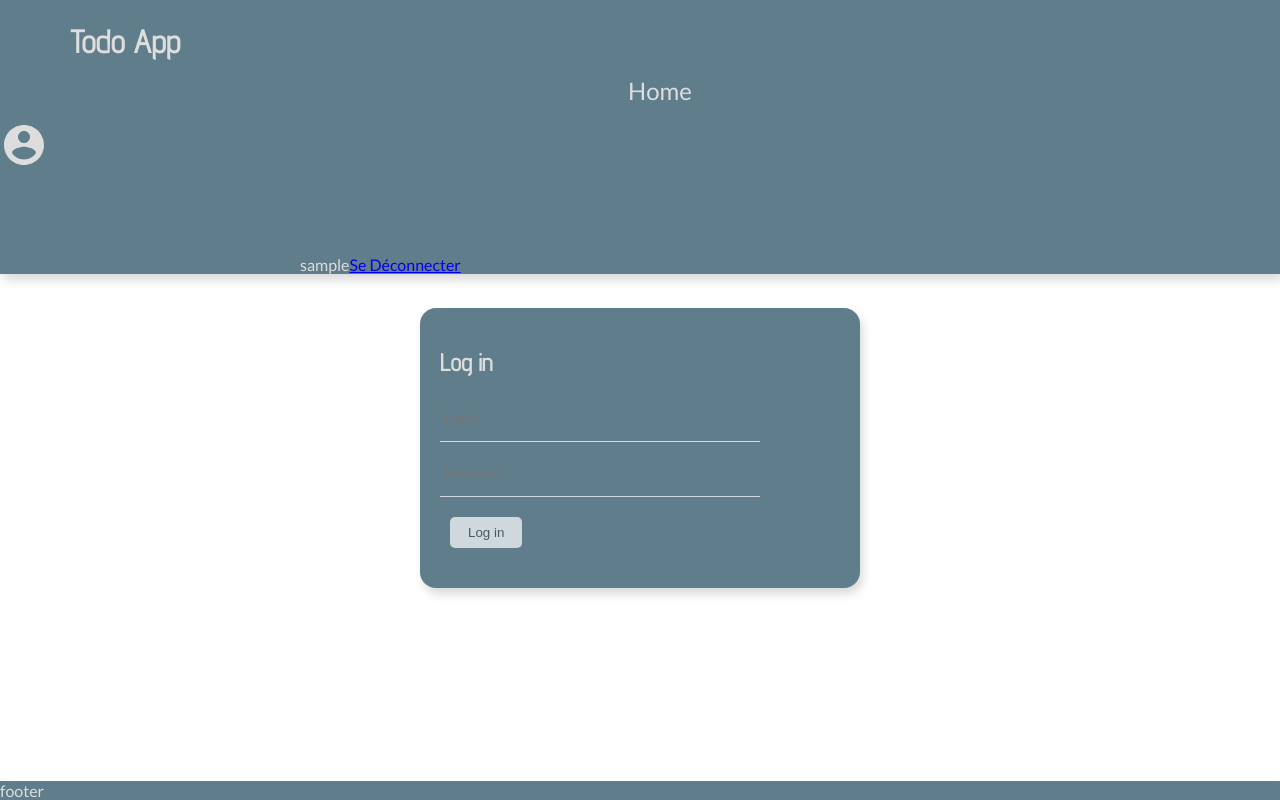
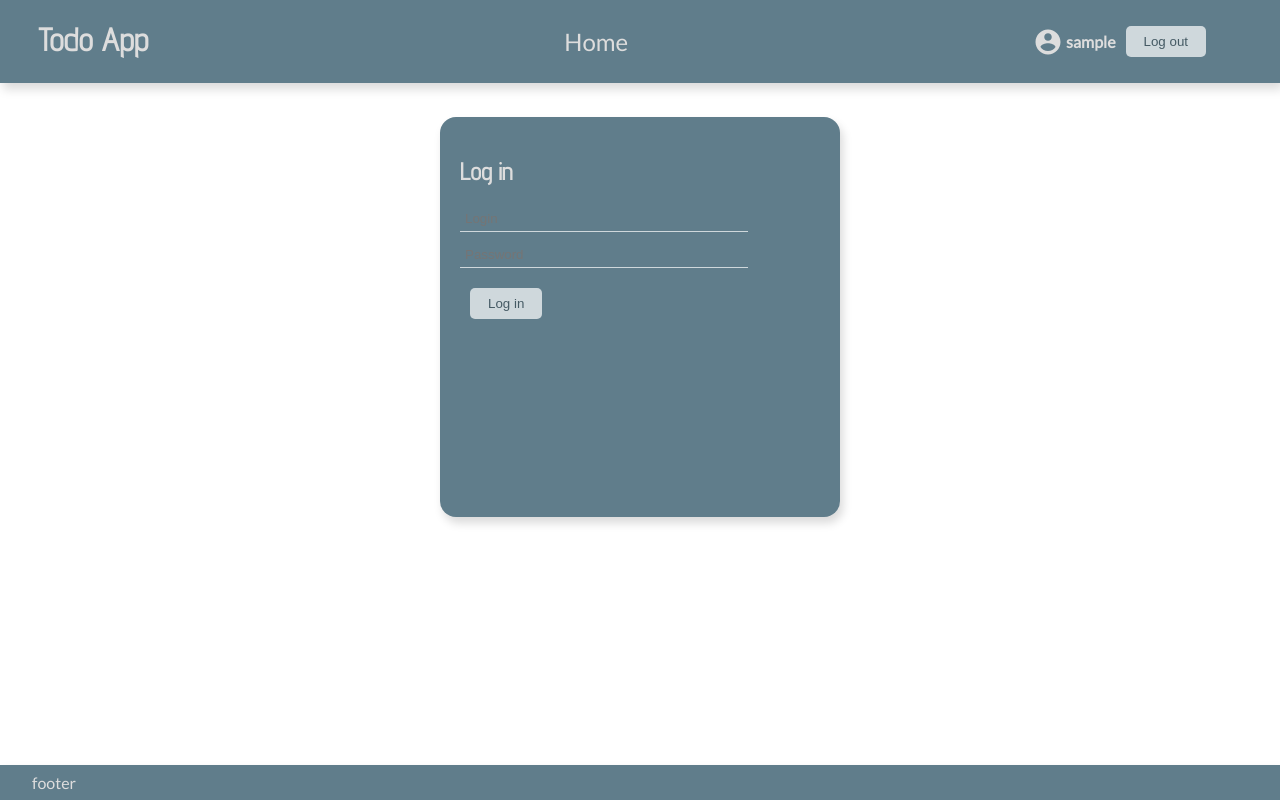
Before and after one commit to ProjetWeb-TodoApp/Application-Todo-listes, a PHP site: page /index.php?view=login in a window 1280 px wide. Run offline with PHP 8.4, Linux system fonts and the light colour scheme; the visitor is signed in with stand-in values (Sample User, id 1).

Commit message:
Amélioration du CSS
Ajusteemnt de la boite de connexion,
Amélioration du header,
..

```diff
--- a/style/main.css
+++ b/style/main.css
@@ -19,6 +19,8 @@
     --primary-text-color: #DDDDDD;
     --secondary-text-color: #212121;
     --divider-color: #BDBDB;
+
+    --alert-color: darkred;
 
     --title-font: 'Advent Pro', sans-serif;
     --body-font: 'Lato', sans-serif;
@@ -50,6 +52,17 @@ header, footer, section {
 nav {
     margin: 0.2em;
 }
+button {
+    border: none;
+    border-radius: 5px;
+    background-color: var(--light-primary-color);
+    display: inline-block;
+    cursor: pointer;
+    color: var(--dark-primary-color);
+    padding: 8px 18px;
+    margin: 10px;
+}
+
 
 /*---------------------------------------------*\
                      LAYOUT
@@ -64,11 +77,21 @@ nav {
 }
 
 .l-header {
-
+    display: flex;
+    flex-direction: row;
+    flex-wrap: wrap;
+    padding: 0.5em 2em;
+    align-items: baseline;
+    justify-content: space-between;
 }
 
 .l-footer {
-
+    display: flex;
+    flex-direction: row;
+    flex-wrap: wrap;
+    padding: 0.5em 2em;
+    align-items: baseline;
+    justify-content: space-between;
 }
 
 .l-main {
@@ -87,25 +110,36 @@ nav {
     border-radius: 1em;
     flex-grow: 4;
     min-width: 25em;
-    min-height: 150%;
+    min-height: 25em;
 }
 
 .l-section-small {
     margin: 0.5em;
     width: 25em;
     border-radius: 1em;
+    min-height: 25em;
 }
 
 /*---------------------------------------------*\
                      MODULE
 \*---------------------------------------------*/
+.account {
+    align-self: center;
+    display: flex;
+    flex-direction: row;
+    padding: 0.5em 2em;
+    align-items:center;
+    justify-content: space-between;
+}
 
 .account_icon {
     fill: var(--primary-text-color);
+    width: 30px;
+    height: 30px;
+    margin: 0.2em;
 }
 
 .app_title {
-    padding: 0.5em 0 0 2em;
     margin: 0.2em;
 }
 
@@ -131,10 +165,11 @@ nav {
 
 /* connection form*/
 .login_form {
+    box-sizing: border-box;
     background-color: var(--default-primary-color);
     width: 25em;
     padding: 20px;
-    height: 15em;
+    align-self: flex-start;
 }
 
 .login_form input {
@@ -146,12 +181,11 @@ nav {
     border-bottom: 1px solid var(--light-primary-color);
     background: transparent;
     margin-bottom: 10px;
-    height: 45px;
     color: var(--primary-text-color);
 }
 
 .login_form input:focus {
-    border-bottom-width:  2px;
+    border-bottom-width: 2px;
 }
 
 .login_form button {
@@ -165,6 +199,11 @@ nav {
     margin: 10px;
 }
 
+.alerte {
+    color: var(--alert-color);
+    font-weight: bold;
+}
+
 /*---------------------------------------------*\
                      STATE
 \*---------------------------------------------*/
--- a/templates/header.php
+++ b/templates/header.php
@@ -15,26 +15,25 @@
         <ul>
             <li class="menu_item"><a href="index.php?view=home">Home</a></li>
             <?php
-            // Si l'utilisateur n'est pas connecte, on affiche un lien de connexion
+            //Code à insérer pour afficher la liste des pages disponibles
+            // echo "<li class=\"menu_item\"><a href=\"index.php?view=login\">Log in</a></li>";
 
-
-            if (!valider("online", "SESSION"))
-                echo "<li class=\"menu_item\"><a href=\"index.php?view=login\">Log in</a></li>";
-            else {
-            }
             ?>
 
         </ul>
     </nav>
     <div class="account">
         <?php
-        // Si l'utilisateur est connecte, on affiche un lien de deconnexion
+        // Si l'utilisateur est connecte, on affiche un lien de deconnexion, sinon on affiche un lien de connexion
+
+        echo "<svg class='account_icon' viewBox=\"0 0 48 48\"><path d=\"M24 4C12.95 4 4 12.95 4 24s8.95 20 20 20 20-8.95 20-20S35.05 4 24 4zm0 6c3.31 0 6 2.69 6 6 0 3.32-2.69 6-6 6s-6-2.68-6-6c0-3.31 2.69-6 6-6zm0 28.4c-5.01 0-9.41-2.56-12-6.44.05-3.97 8.01-6.16 12-6.16s11.94 2.19 12 6.16c-2.59 3.88-6.99 6.44-12 6.44z\"/></svg>";
+
         if (valider("online", "SESSION")) {
-            echo "<svg class='account_icon' ><path d=\"M24 4C12.95 4 4 12.95 4 24s8.95 20 20 20 20-8.95 20-20S35.05 4 24 4zm0 6c3.31 0 6 2.69 6 6 0 3.32-2.69 6-6 6s-6-2.68-6-6c0-3.31 2.69-6 6-6zm0 28.4c-5.01 0-9.41-2.56-12-6.44.05-3.97 8.01-6.16 12-6.16s11.94 2.19 12 6.16c-2.59 3.88-6.99 6.44-12 6.44z\"/></svg>";
-            echo "$_SESSION[usr_login]";
-            echo "<a href=\"controller.php?action=logout\">Se Déconnecter</a>";
+            echo "<strong>$_SESSION[usr_login]</strong>";
+            echo "<a href=\"controller.php?action=logout\"><button>Log out</button></a>";
+        } else {
+            echo "<a href=\"index.php?view=login\"><button>Log in</button></a>";
         }
         ?>
     </div>
-
 </header>
--- a/templates/login.php
+++ b/templates/login.php
@@ -15,7 +15,7 @@ if (basename($_SERVER["PHP_SELF"]) != "index.php") {
 
         <?php
         if ($msg = valider('msg')) {
-            echo('<p class="alerte"><strong>' . $msg . '</strong></p>');
+            echo('<p class="alerte">' . $msg . '</p>');
         }
         ?>
 
@@ -25,7 +25,7 @@ if (basename($_SERVER["PHP_SELF"]) != "index.php") {
             -->
             <input type="text" name="login" placeholder="Login">
             <input type="password" name="password" placeholder="Password">
-            <button type="submit" >Log in</button>
+            <button type="submit" name="action" value="login" >Log in</button>
         </form>
 
 
```
